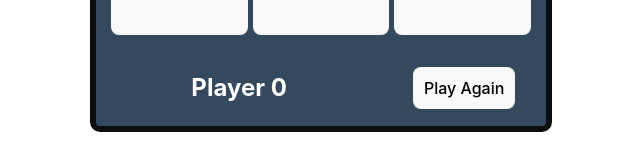
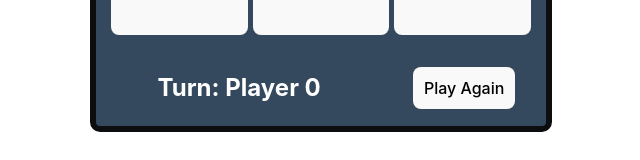
Before and after one commit to victorwcv/minigames-hub, a React (Vite) app: page / in a window 1280 px wide. Shown: the part 582-742 px from the top of the page, without its empty margins (319-959 px from the left). Built offline with nearby package versions, Linux system fonts and the light colour scheme.

Commit message:
cambios en el estado status

```diff
--- a/src/components/Board.jsx
+++ b/src/components/Board.jsx
@@ -1,6 +1,6 @@
 // Importaciones de bibliotecas y componentes
 import { useEffect, useState, useRef } from "react";
-import "./Board.css";
+import "../styles/Board.css";
 import Square from "./Square";
 import checkWinner from "../utils/winner.js";
 import slashPos from "../utils/winSlash.js";
@@ -12,7 +12,7 @@ function Board() {
   const [player, setPlayer] = useState(0);
   const [state, setState] = useState(Array(9).fill(null));
   const [isWinner, setIsWinner] = useState(false);
-  const [status, setStatus] = useState("Player 0");
+  const [status, setStatus] = useState("Turn: Player 0");
   const [winStyles, setWinStyles] = useState({});
   const [play, setPlay] = useState(true);
   // Referencia para medir la altura del tablero
@@ -24,7 +24,7 @@ function Board() {
     setPlayer(0);
     setState(Array(9).fill(null));
     setIsWinner(false);
-    setStatus("Player 0");
+    setStatus("Turn: Player 0");
     setWinStyles({});
     setPlay(true);
   };
@@ -49,7 +49,7 @@ function Board() {
     setState(newState);
     let nextplayer = (player + 1) % 2;
     setPlayer(nextplayer);
-    setStatus(`Player ${nextplayer}`);
+    setStatus(`Turn: Player ${nextplayer}`);
     return thePlayer;
   };
 
```
Also changed, not shown: src/styles/Board.css (renamed from src/components/Board.css).
